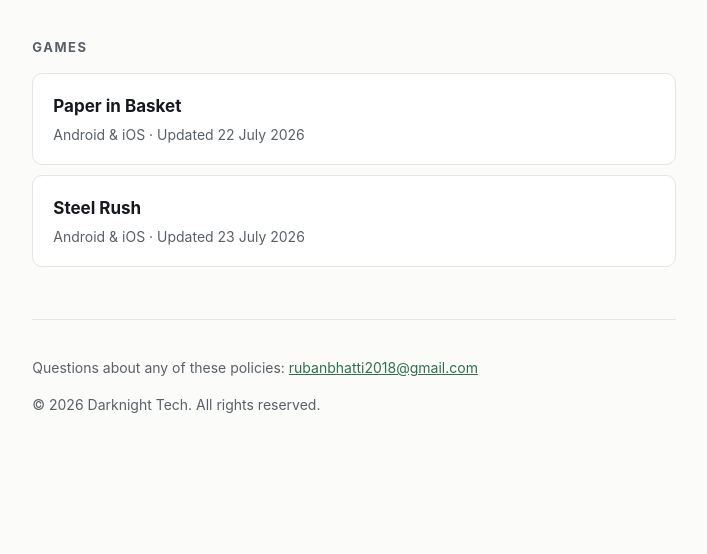
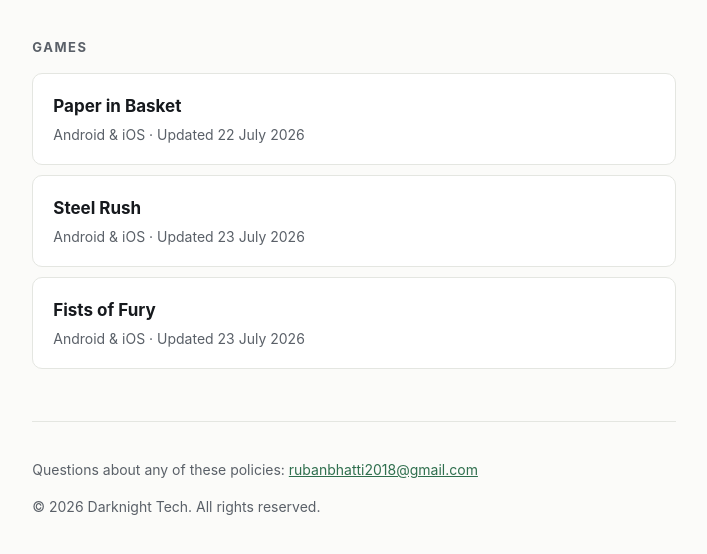
Before and after one commit to Rubanbhatti/privacypolicies, a plain HTML site: page index.html in a window 1280 px wide. Shown: the part 210-764 px from the top of the page, without its empty margins (286-993 px from the left). Drawn offline with Linux system fonts and the light colour scheme.

Commit message:
Add Fists of Fury game section to index.html

```diff
--- a/index.html
+++ b/index.html
@@ -60,8 +60,12 @@
   <div class="meta">Android &amp; iOS · Updated 23 July 2026</div>
 </a>
 
+  <a class="game" href="fists-of-fury.html">
+  <div class="title">Fists of Fury</div>
+  <div class="meta">Android &amp; iOS · Updated 23 July 2026</div>
+</a>
+
 <!-- To add another game: copy the block above, change the filename and title. -->
-
 <footer>
   <p>Questions about any of these policies:
   <a class="mail" href="mailto:rubanbhatti2018@gmail.com">rubanbhatti2018@gmail.com</a></p>
```
